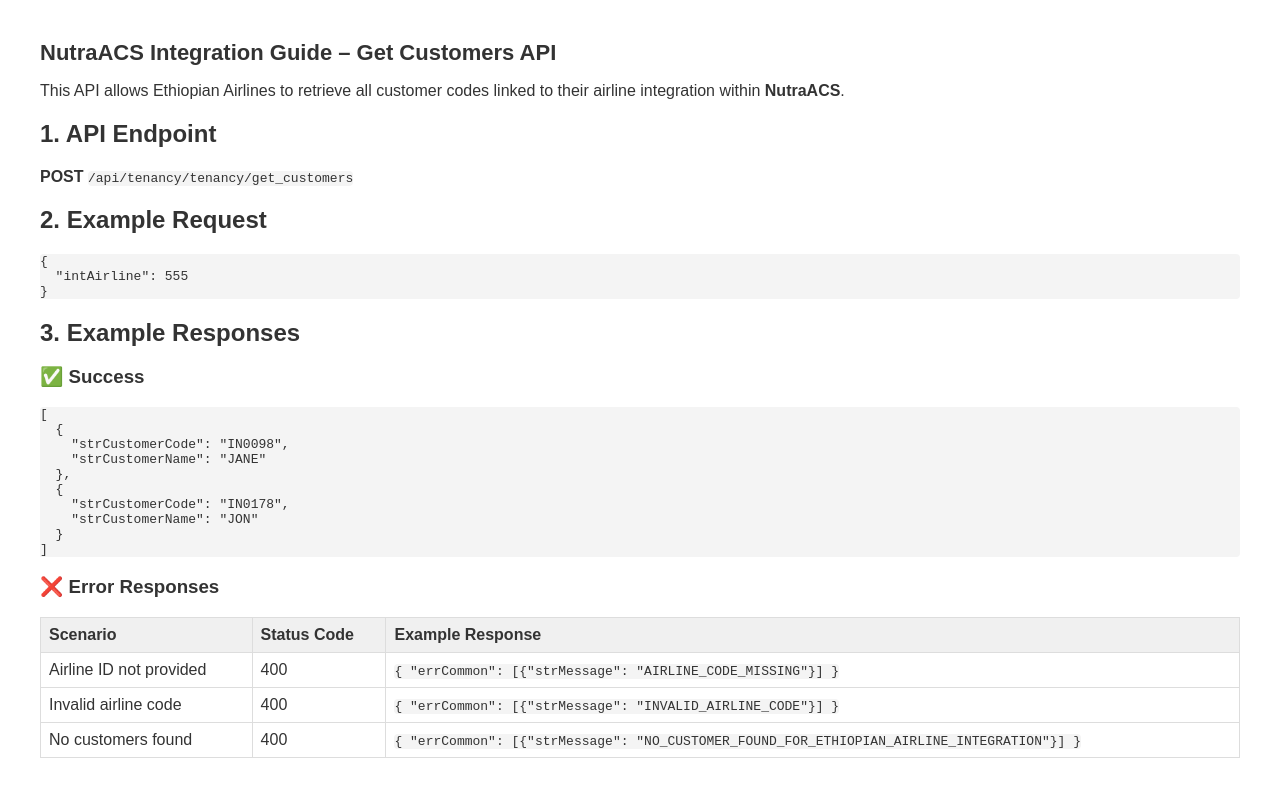
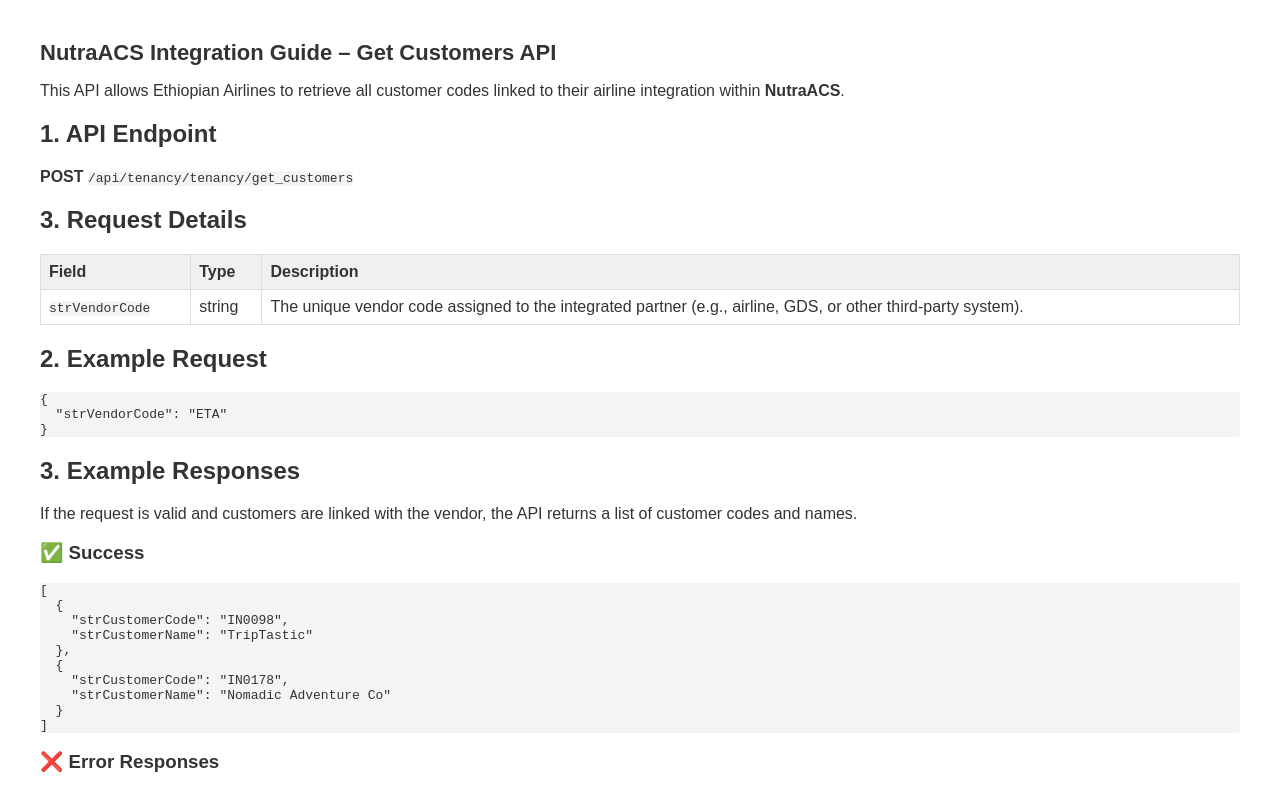
Before and after one commit to n00rs/nutraacs-API-documentation, a plain HTML site: page get_airline_customer.html in a window 1280 px wide. Shown: the top 790 px of the page. Drawn offline with Linux system fonts and the light colour scheme.

Commit message:
added changes mentioned by product Owner

```diff
--- a/get_airline_customer.html
+++ b/get_airline_customer.html
@@ -22,22 +22,33 @@
 
 <h2>1. API Endpoint</h2>
 <p><b>POST</b> <code>/api/tenancy/tenancy/get_customers</code></p>
-
+  <section>
+    <h2>3. Request Details</h2>
+    <table>
+      <thead>
+        <tr><th>Field</th><th>Type</th><th>Description</th></tr>
+      </thead>
+      <tbody>
+        <tr><td><code>strVendorCode</code></td><td>string</td><td>The unique vendor code assigned to the integrated partner (e.g., airline, GDS, or other third-party system).</td></tr>
+      </tbody>
+    </table>
+  </section>
 <h2>2. Example Request</h2>
 <pre><code>{
-  "intAirline": 555
+  "strVendorCode": "ETA"
 }</code></pre>
 
 <h2>3. Example Responses</h2>
+<p>If the request is valid and customers are linked with the vendor, the API returns a list of customer codes and names.</p>
 <h3>✅ Success</h3>
 <pre><code>[
   {
     "strCustomerCode": "IN0098",
-    "strCustomerName": "JANE"
+    "strCustomerName": "TripTastic"
   },
   {
     "strCustomerCode": "IN0178",
-    "strCustomerName": "JON"
+    "strCustomerName": "Nomadic Adventure Co"
   }
 ]</code></pre>
 
```
Also changed, not shown: api_login_for_airlines.html (+3 -3 lines).
